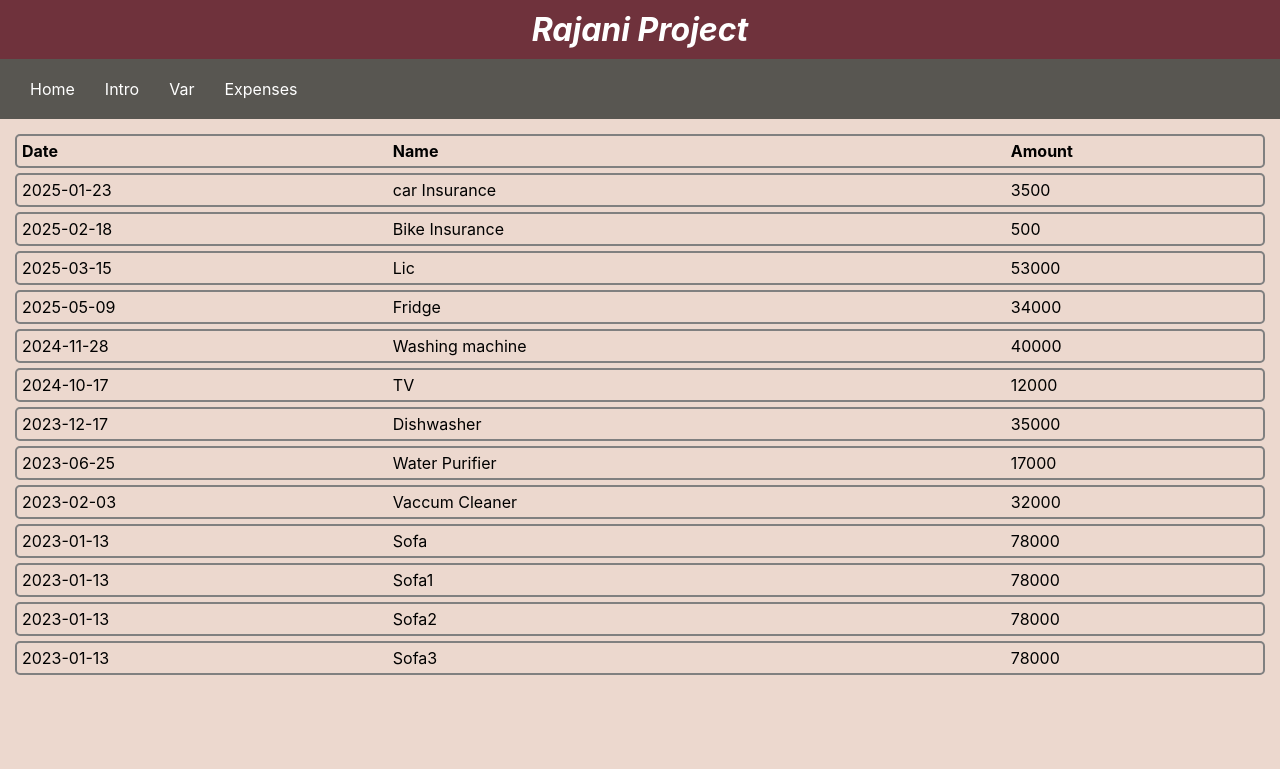
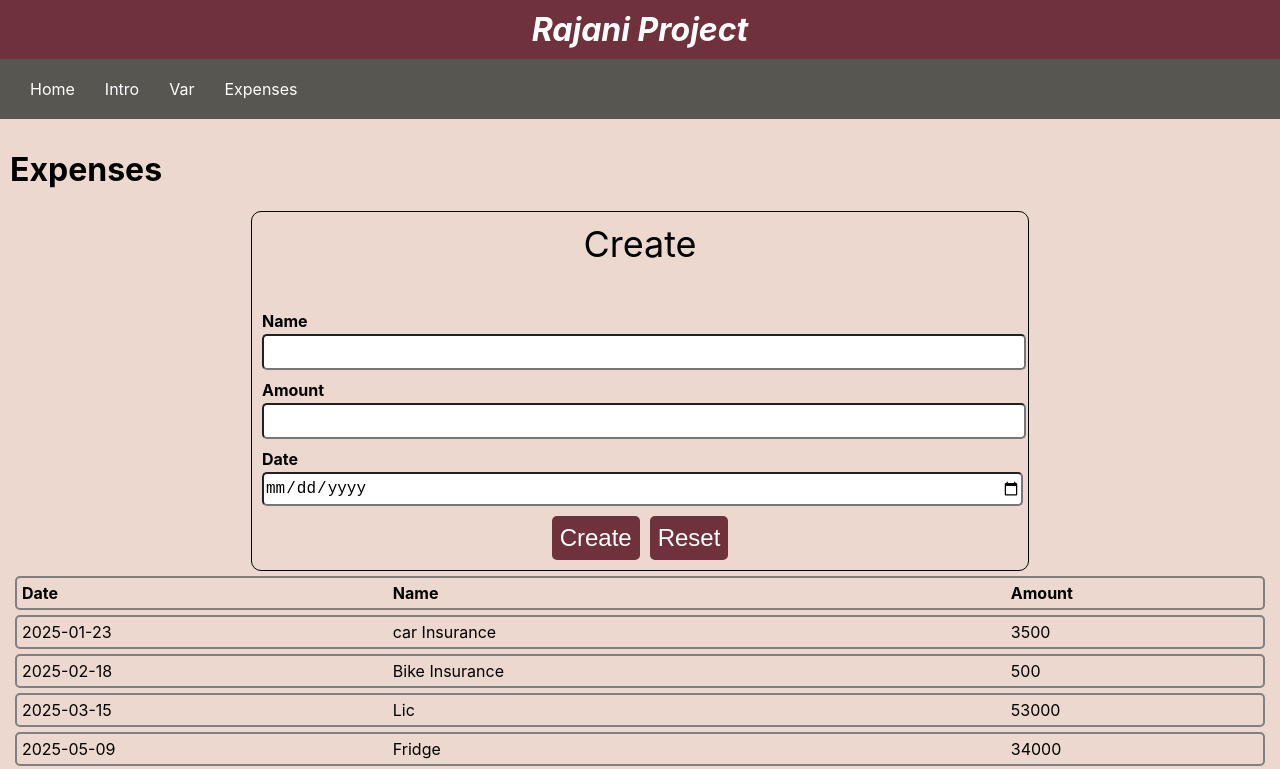
Before and after one commit to maheshp212/react-19, a React (Create React App) app in the folder rajani/: page /expenses in a window 1280 px wide. Shown: the top 769 px of the page. Built offline with nearby package versions, Linux system fonts and the light colour scheme.

Commit message:
create expense

```diff
--- a/rajani/src/components/expenses/expenses.css
+++ b/rajani/src/components/expenses/expenses.css
@@ -17,3 +17,45 @@
 .amount {
     width: 20%;
 }
+
+
+
+.create-expense{
+    border: 1px solid;
+    border-radius: 10px;
+    padding: 10px;
+    width: 60%;
+    margin: 0 auto;
+}
+.create-expense-heading{
+ text-align: center;
+ font-size:36px ;
+}
+.create-expense-form{
+padding-top: 35px;
+}
+.create-expense-form-item input{
+ width: 100%;
+ border-radius: 5px;
+ height: 30px;
+ font-size: 16px;
+}
+.create-expense-form-actions{
+    display: flex;
+    justify-content: center;
+    padding-top: 10px;
+    gap: 10px;
+}
+.create-expense-form-label{
+    padding-top: 10px;
+    padding-bottom: 3px;
+    font-weight: bold;
+}
+.create-expense-form-actions button {
+    font-size: 24px;
+    background-color: #6F323C;
+    color: white;
+    padding: 8px;
+    border: none;
+    border-radius: 5px;
+}
--- a/rajani/src/components/expenses/expenses.js
+++ b/rajani/src/components/expenses/expenses.js
@@ -1,7 +1,9 @@
+import { useState } from "react";
 import "./expenses.css";
 
 function Expenses(){
 
+    const [name, setName] = useState('');
     let data = [
         { date:'2025-01-23', name:'car Insurance', amount: 3500},
         { date:'2025-02-18', name:'Bike Insurance', amount: 500},
@@ -19,7 +21,30 @@ function Expenses(){
     ]
     return ( <div>
 
+        <h1> Expenses</h1>
+        <div className="create-expense">
+            <div className="create-expense-heading">Create</div>
+            <div className="create-expense-form">
+                <div className="create-expense-form-item">
+                    <div className="create-expense-form-label">Name</div>
+                    <div><input type="text" /></div>
+                </div>
+                <div className="create-expense-form-item">
+                    <div className="create-expense-form-label">Amount</div>
+                    <div><input type="number" /></div>
+                </div>
 
+                <div className="create-expense-form-item">
+                    <div className="create-expense-form-label">Date</div>
+                    <div><input type="date" /></div>
+                </div>
+                <div className="create-expense-form-actions">
+                    <div><button> Create </button></div>
+                    <div><button> Reset </button></div>
+                </div>
+
+            </div>
+        </div>
         <div className="expenses">
         <div className="expense-list header">
                 <div className="date">Date</div>
```
